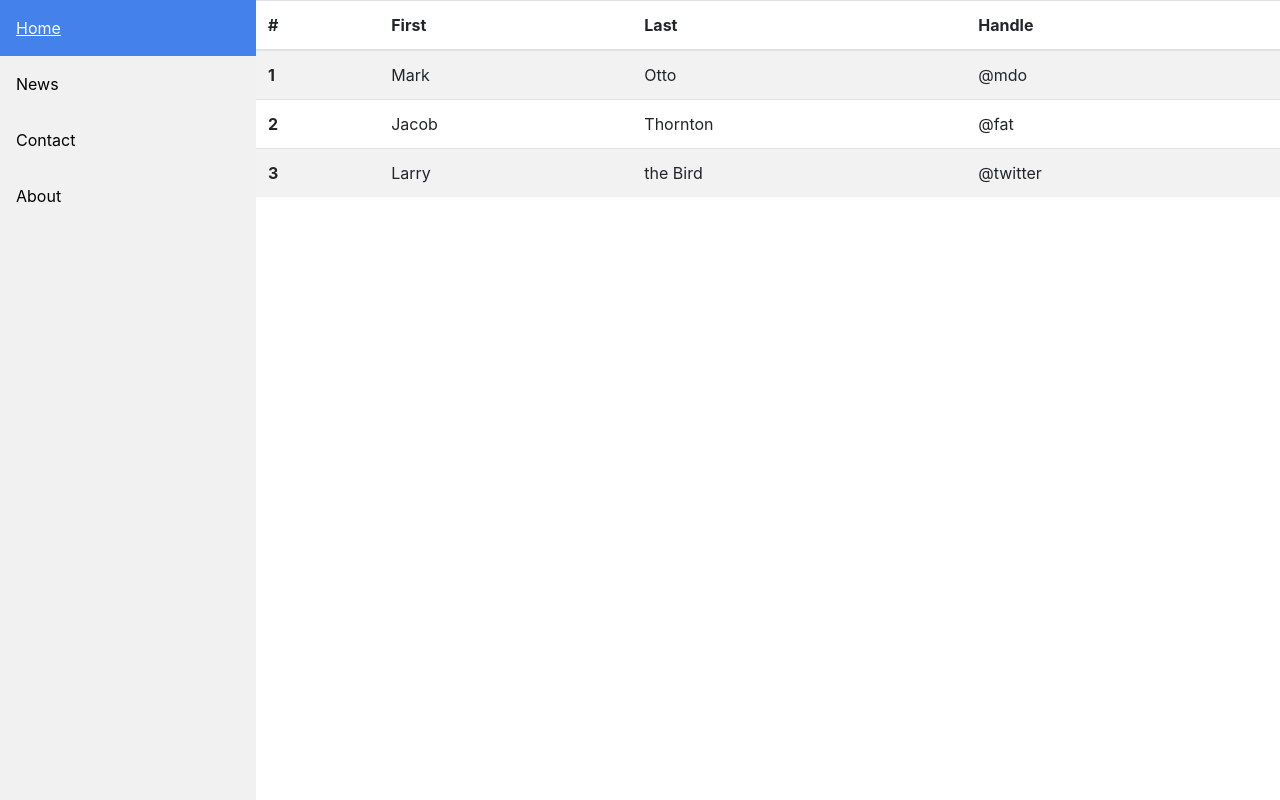
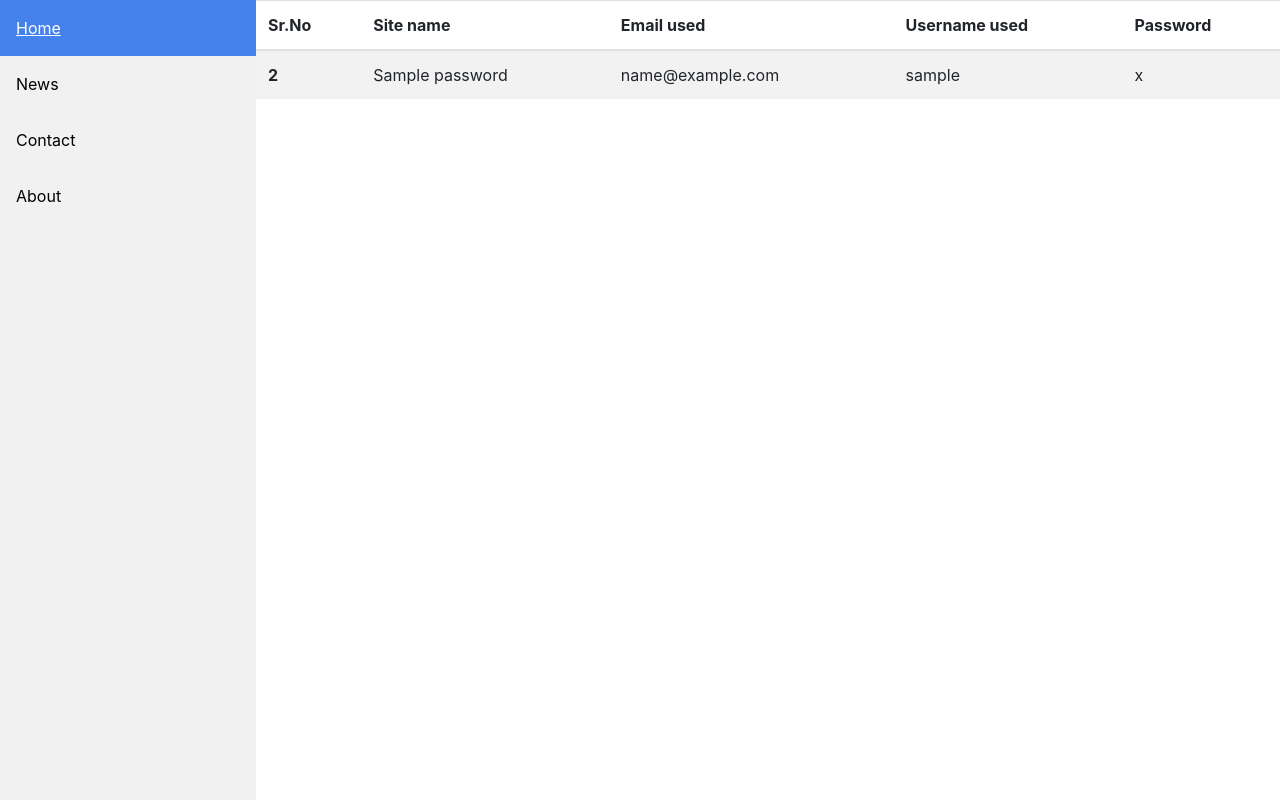
Before and after one commit to Snehashish-s-Organization/Password-Manager-Flask, a Flask app: template templates/home.html in a window 1280 px wide. Run offline with Flask 2, Linux system fonts and the light colour scheme; the template is opened without the code that fills it: most values are stand-ins (such as "Sample title", 1, 10 or a date in 2020); some libraries are stand-ins or nearby versions.

Commit message:
updated the functionality

```diff
--- a/DB.py
+++ b/DB.py
@@ -51,3 +51,5 @@ def delete_password(username, site_name):
 
     with open("data/userdata.json", "w") as file:
         json.dump(data, file,indent=4 )
+
+add_password("romeo", "lol", "lol", "lol", "lol")
--- a/app.py
+++ b/app.py
@@ -12,11 +12,6 @@ from log import *
 app = Flask(__name__)
 # setting a secret_key required for sessions
 app.secret_key = "snehashishkasecretkey"
-
-# Making a home page and rendering the template "home.html"
-@app.route('/', methods=["GET", "POST"])
-def home():
-    return render_template("home.html")
 
 # Making a page to return the user details or "cookies"
 @app.route('/lol', methods=["GET", "POST"])
@@ -49,7 +44,7 @@ def auth():
                         session["username"] = myusername
                         session["status"] = "logged"
                         # returning the user to home
-                        return redirect("/lol")
+                        return redirect("/dashboard")
                     else:
                         # if the credentials are wrong then displaying the message to the user
                         return render_template("login.html", logmsg = "Please check your username and password")
@@ -88,3 +83,23 @@ def logout():
     session["status"] = "out"
     session["username"]  = "blah"
     return redirect("/auth")
+
+@app.route("/add", methods=["POST", "GET"])
+def addSite():
+    pass
+
+@app.route("/remover", methods=["POST", "GET"])
+def delSite():
+    pass
+
+@app.route("/dashboard", methods=["POST", "GET"])
+def dashboard():
+    with open("data/userdata.json", "r") as file:
+        data = json.load(file)
+
+    for i in data:
+        if i["username"] == session["username"]:
+            userdata = i["data"]
+            break
+
+    return render_template("home.html", userdata = userdata)
--- a/data/userdata.json
+++ b/data/userdata.json
@@ -3,6 +3,19 @@
         "username": "romeo",
         "password": "lol",
         "email": "anwesha@cheda1",
+        "data": [
+            {
+                "site_name": "lol",
+                "site_password": "lol",
+                "site_email": "lol",
+                "site_username": "lol"
+            }
+        ]
+    },
+    {
+        "username": "Reeta",
+        "password": "lol",
+        "email": "balareeta@gmail.com",
         "data": []
     }
 ]
--- a/templates/home.html
+++ b/templates/home.html
@@ -87,31 +87,23 @@ div.content {
     <table id = "table" class="table table-striped">
         <thead>
           <tr class = "tablerow">
-            <th scope="col">#</th>
-            <th scope="col">First</th>
-            <th scope="col">Last</th>
-            <th scope="col">Handle</th>
+            <th scope="col">Sr.No</th>
+            <th scope="col">Site name</th>
+            <th scope="col">Email used</th>
+            <th scope="col">Username used</th>
+            <th scope="col">Password</th>
           </tr>
         </thead>
         <tbody>
-          <tr class= "tablerow">
-            <th scope="row">1</th>
-            <td>Mark</td>
-            <td>Otto</td>
-            <td>@mdo</td>
-          </tr>
-          <tr class = "tablerow">
-            <th scope="row">2</th>
-            <td>Jacob</td>
-            <td>Thornton</td>
-            <td>@fat</td>
-          </tr>
-          <tr class="tablerow">
-            <th scope="row">3</th>
-            <td>Larry</td>
-            <td>the Bird</td>
-            <td>@twitter</td>
-          </tr>
+          {% for password in userdata %}
+            <tr class= "tablerow">
+              <th scope="row">{{userdata.index(password)+1}}</th>
+              <td>{{password["site_name"]}}</td>
+              <td>{{password["site_email"]}}</td>
+              <td>{{password["site_username"]}}</td>
+              <td>{{password["site_password"]}}</td>
+            </tr>
+          {% endfor %}
         </tbody>
       </table>
     <script src="https://code.jquery.com/jquery-3.2.1.slim.min.js" integrity="sha384-KJ3o2DKtIkvYIK3UENzmM7KCkRr/rE9/Qpg6aAZGJwFDMVNA/GpGFF93hXpG5KkN" crossorigin="anonymous"></script>
```
